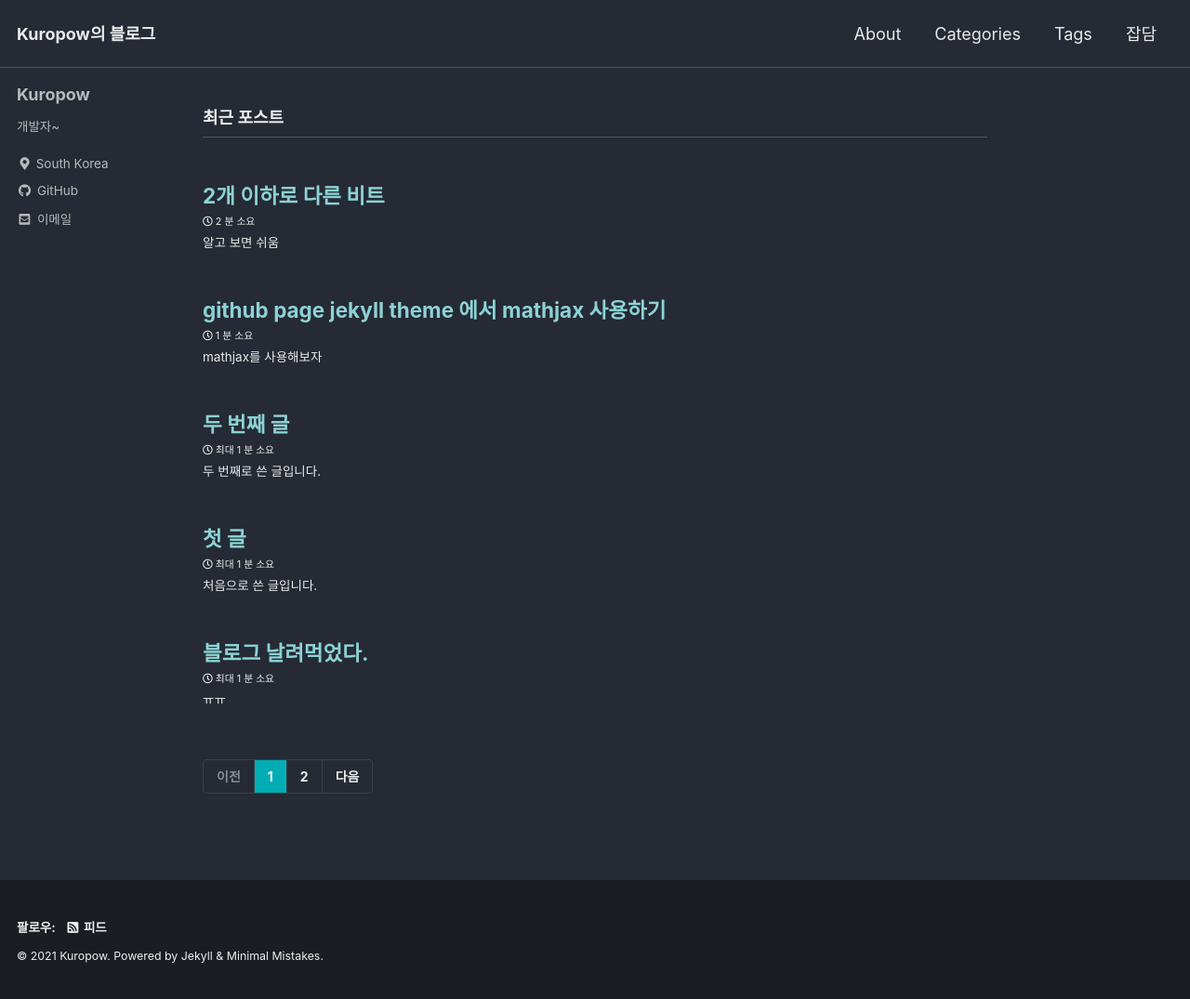
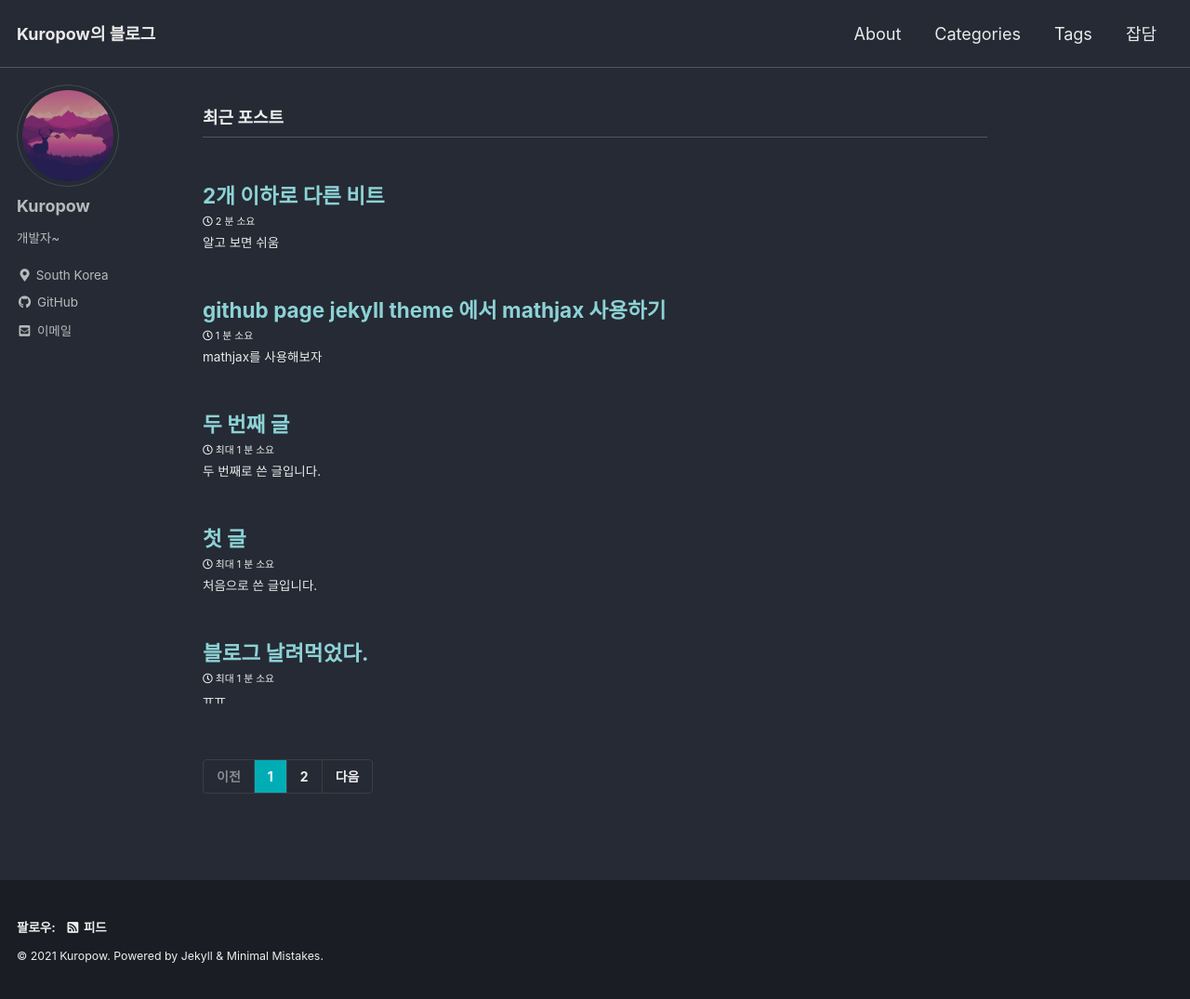
Before and after one commit to kuro11pow2/kuro11pow2.github.io, a Jekyll site: the page built from index.html, in a window 1280 px wide and 1075 px high. Shown: the whole window at 93% size. Built offline with Jekyll 4.4.1, drawn with Linux system fonts in a browser that asks for light colours; cached includes are drawn as plain includes; the list of posts is cut into pages by our own code.

Commit message:
프로필 이미지 추가

```diff
--- a/_config.yml
+++ b/_config.yml
@@ -102,7 +102,7 @@ analytics:
 # Site Author
 author:
   name             : "Kuropow"
-  avatar           : # path of avatar image, e.g. "/assets/images/bio-photo.jpg"
+  avatar           : "/assets/img/profile_img.png"
   bio              : "개발자~"
   location         : "South Korea"
   email            : "kuro11pow2@gmail.com"
```
Also changed, not shown: assets/img/profile_img.png (added).
